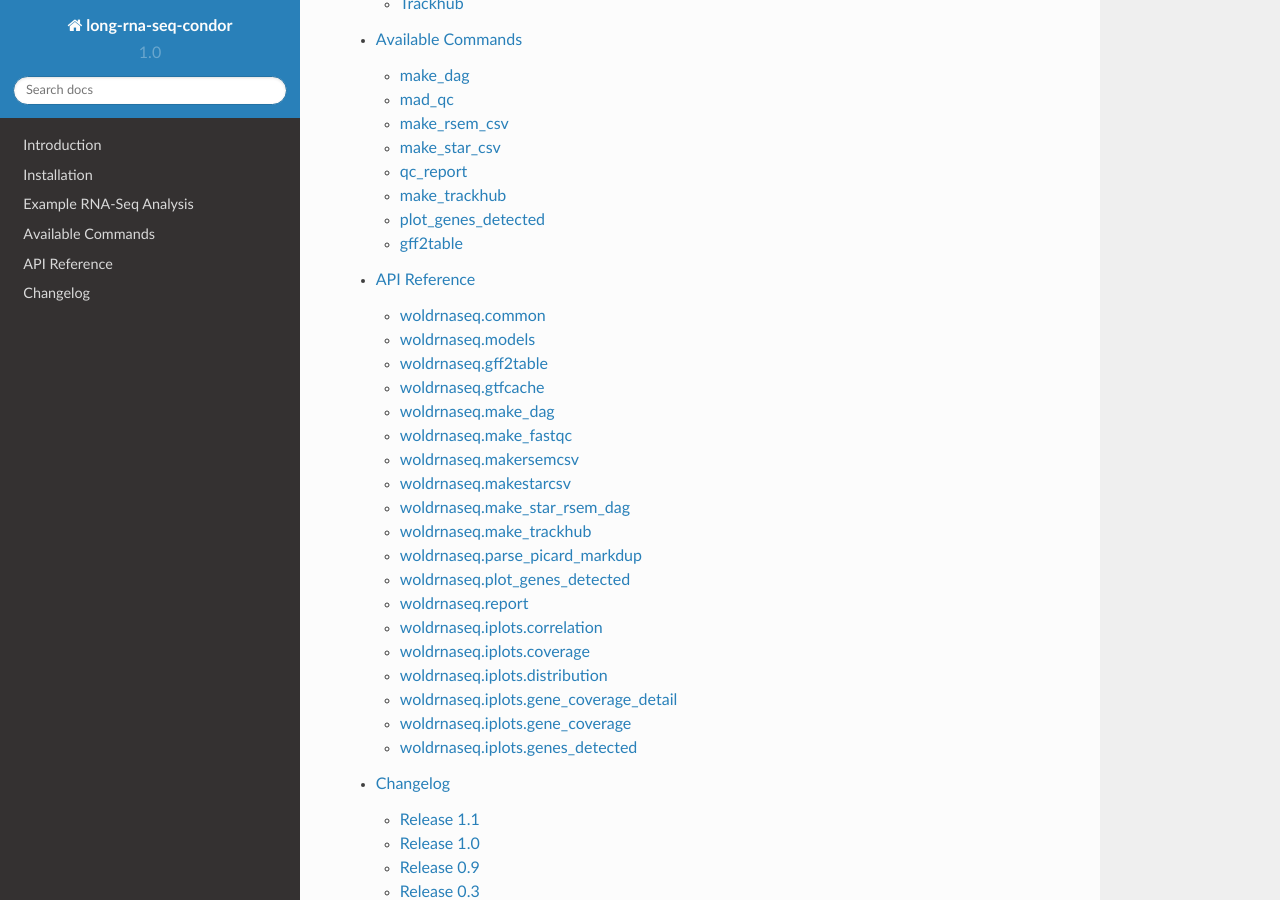
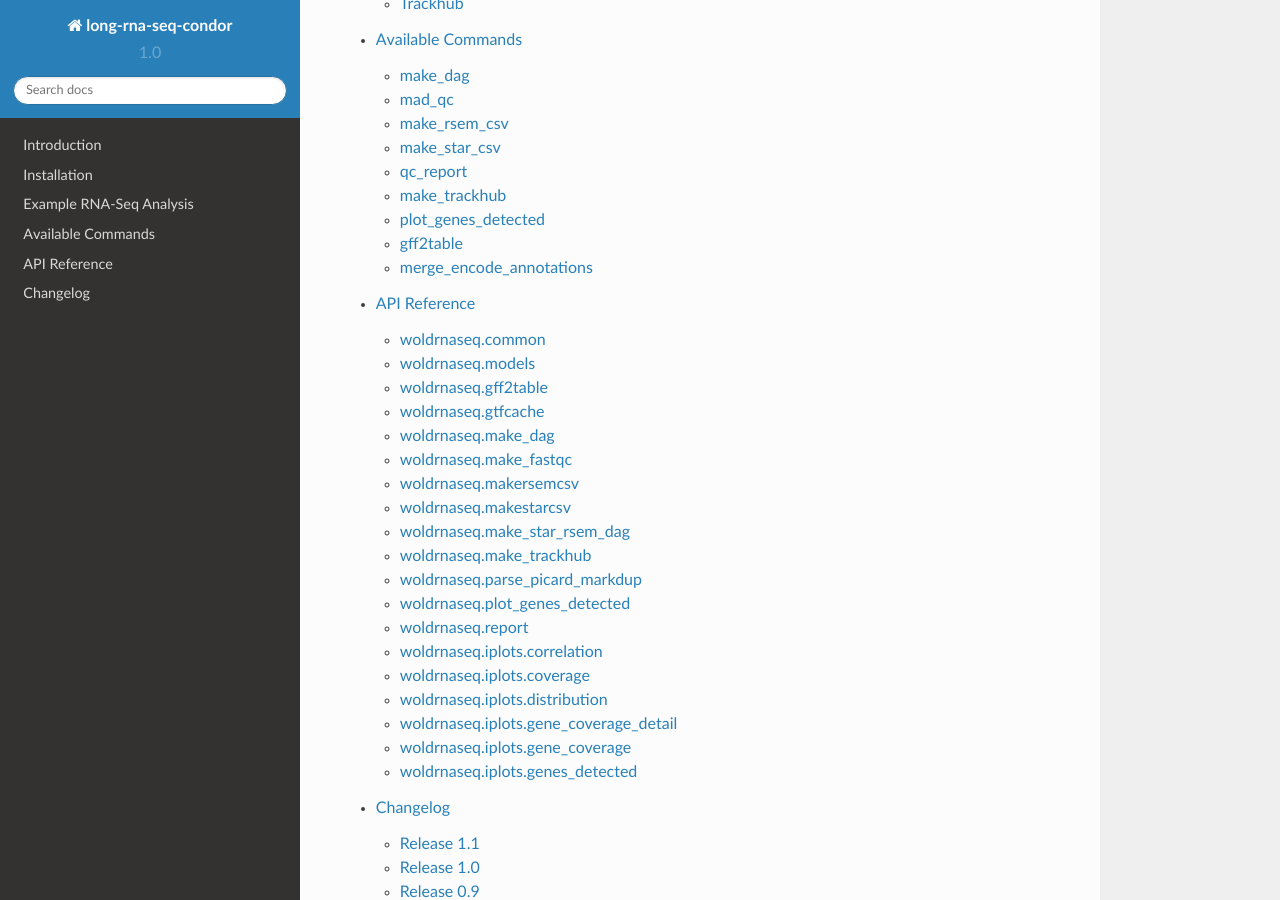
Before and after one commit to detrout/woldlab-rna-seq, a Sphinx documentation site: the page built from docs/index.rst, in a window 1280 px wide and 900 px high, scrolled down 468 px. Built offline with Sphinx 7.4.7 and the Read the Docs theme 2.0.0, drawn with Linux system fonts in a browser that asks for light colours.

Commit message:
Document merge_encode_annotations command

```diff
--- a/docs/commands.rst
+++ b/docs/commands.rst
@@ -88,9 +88,12 @@ gff2table
    :func: make_parser
    :nodefault:
 
-merge_encode_annotation
+.. _commands.merge_encode_annotations:
+
+merge_encode_annotations
+------------------------
 
 .. argparse::
-   :module: woldrnaseq.merge_encode_annotation
+   :module: woldrnaseq.merge_encode_annotations
    :func: make_parser
    :nodefault:
```
